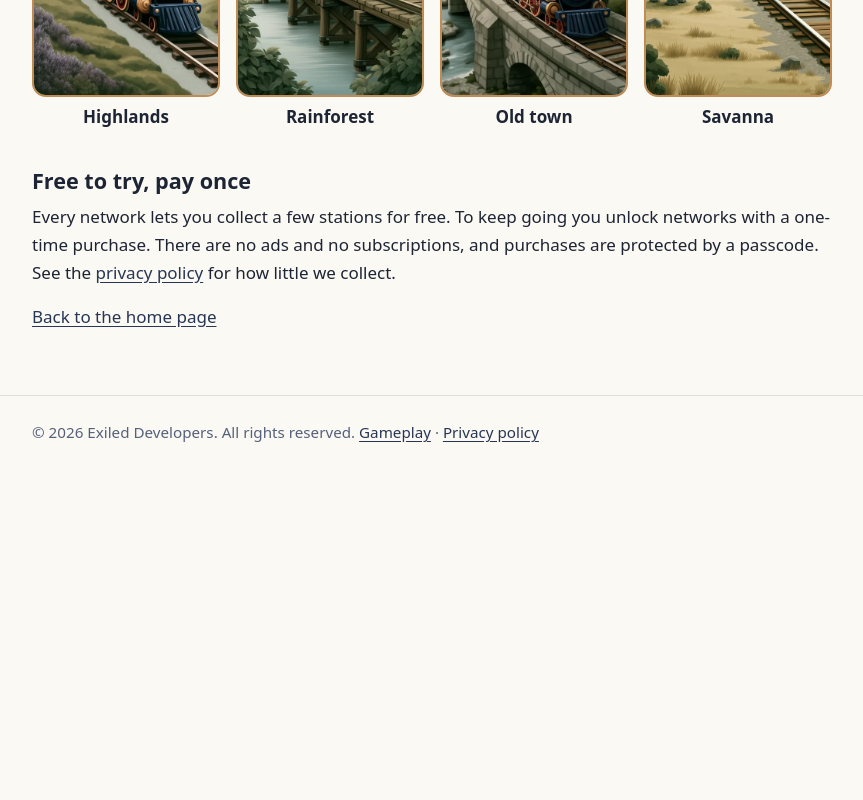
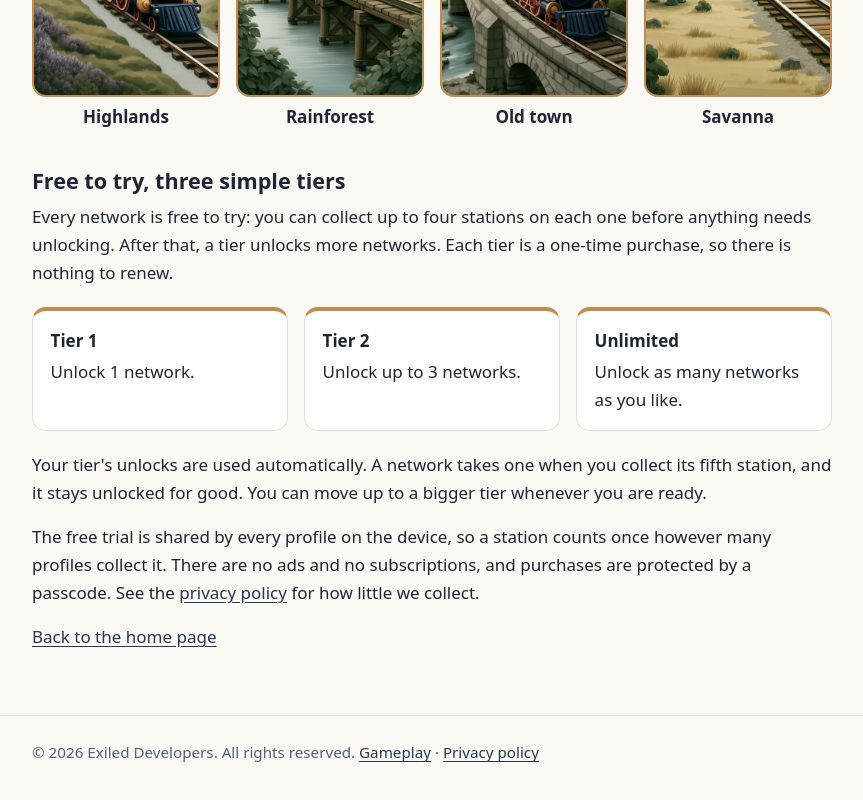
Before and after one commit to exileddevs/websites-stationsafari, a plain HTML site: page gameplay/index.html in a window 1280 px wide. Shown: the part 4327-5127 px from the top of the page, without its empty margins (208-1071 px from the left). Before the commit the page ends 4828 px from the top, so only its background shows below. Drawn offline with Linux system fonts and the light colour scheme.

Commit message:
Explain the three tiers and fix the free trial wording
- Gameplay: "Free to try, three simple tiers" replaces "pay once", with
  Tier 1, Tier 2 and Unlimited explained and no prices
- Home: the "No ads, no subscriptions" card now says free to try on every
  network with three simple one-time tiers, and links to the tiers section
- Privacy policy: purchases are described as one-time tier purchases

Co-Authored-By: Claude Sonnet 5.5 <noreply@anthropic.com>
Claude-Session: https://claude.ai/code/session_01PjJAwDrsBeNJPdmaAXJzfq

```diff
--- a/gameplay/index.html
+++ b/gameplay/index.html
@@ -79,8 +79,15 @@
         <li><img src="/images/theme-savanna.webp" alt="A steam train on the savanna with elephants, giraffes, a rhino and a lion" width="480" height="1011" loading="lazy"><span>Savanna</span></li>
     </ul>
 
-    <h2>Free to try, pay once</h2>
-    <p>Every network lets you collect a few stations for free. To keep going you unlock networks with a one-time purchase. There are no ads and no subscriptions, and purchases are protected by a passcode. See the <a href="/privacy/">privacy policy</a> for how little we collect.</p>
+    <h2 id="tiers">Free to try, three simple tiers</h2>
+    <p>Every network is free to try: you can collect up to four stations on each one before anything needs unlocking. After that, a tier unlocks more networks. Each tier is a one-time purchase, so there is nothing to renew.</p>
+    <ul class="tiers">
+        <li><strong>Tier 1</strong>Unlock 1 network.</li>
+        <li><strong>Tier 2</strong>Unlock up to 3 networks.</li>
+        <li><strong>Unlimited</strong>Unlock as many networks as you like.</li>
+    </ul>
+    <p>Your tier's unlocks are used automatically. A network takes one when you collect its fifth station, and it stays unlocked for good. You can move up to a bigger tier whenever you are ready.</p>
+    <p>The free trial is shared by every profile on the device, so a station counts once however many profiles collect it. There are no ads and no subscriptions, and purchases are protected by a passcode. See the <a href="/privacy/">privacy policy</a> for how little we collect.</p>
 
     <p><a href="/">Back to the home page</a></p>
 </div>
--- a/style.css
+++ b/style.css
@@ -75,3 +75,6 @@ footer.site { border-top: 1px solid var(--line); padding: 1.5rem 0 2.5rem; color
 .card h3 { margin: 1rem 0 .15rem; font-size: 1.1rem; }
 .card h3:first-child { margin-top: 0; }
 @media (max-width: 30rem) { header.site .wrap { flex-wrap: wrap; gap: .4rem; } header.site nav a:first-child { margin-left: 0; } }
+.tiers { display: grid; gap: 1rem; grid-template-columns: repeat(auto-fit, minmax(11rem, 1fr)); padding: 0; list-style: none; margin: 1.25rem 0; }
+.tiers li { margin: 0; background: var(--surface); border: 1px solid var(--line); border-top: 4px solid var(--gold); border-radius: 14px; padding: 1rem 1.1rem; }
+.tiers strong { display: block; margin-bottom: .2rem; color: var(--ink); }
```
Also changed, not shown: index.html (+1 -1 lines), privacy/index.html (+1 -1 lines).
